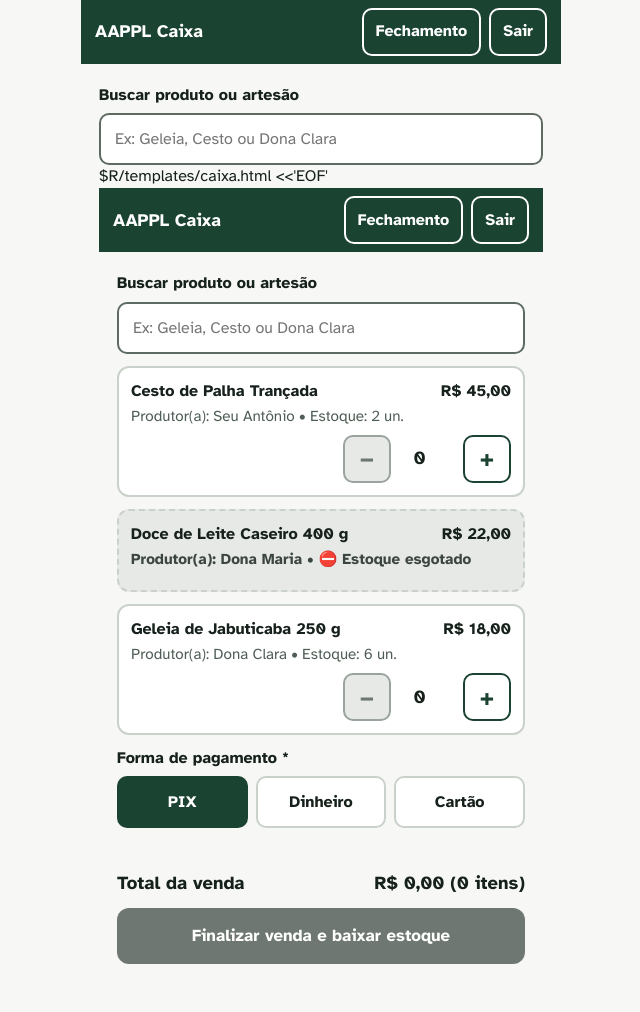
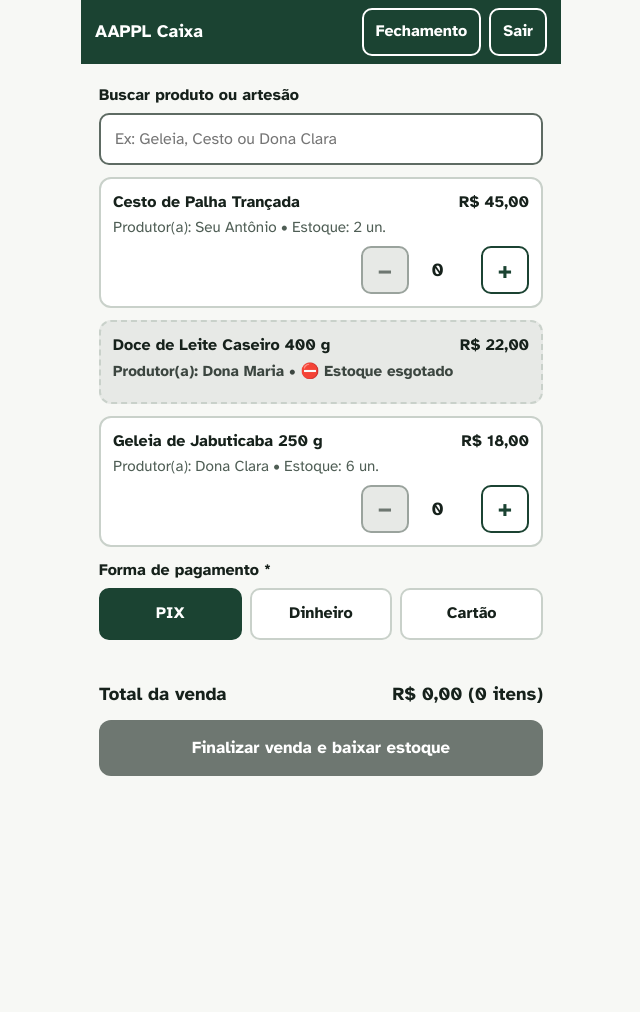
Before and after one commit to engfabiodesalvi/aappl-gestao-artesaos-mvp, a Spring Boot app: page /caixa in a window 1280 px wide. Shown: the whole page, without its empty margins (319-959 px from the left). After the commit the page ends 776 px from the top, so only its background shows below. Run offline with Spring Boot 4, Linux system fonts and the light colour scheme; a user stored in the database is signed in; data comes from the database, SQL or seed files in the repository; some of the project's set-up classes (security, data sources, template engines, error pages and the like) are left out, and stand-ins take their place; some libraries are stand-ins or nearby versions.

Commit message:
fix(caixa): corrige template da tela de caixa com conteúdo duplicado

```diff
--- a/src/main/resources/templates/caixa.html
+++ b/src/main/resources/templates/caixa.html
@@ -1,27 +1,3 @@
-<!DOCTYPE html>
-<html lang="pt-BR" xmlns:th="http://www.thymeleaf.org"
-      xmlns:sec="http://www.thymeleaf.org/extras/spring-security">
-<head th:replace="~{fragments/base :: head('Frente de Caixa')}"></head>
-<body>
-<link rel="stylesheet" th:href="@{/css/caixa.css}">
-<div class="app">
-
-  <header class="barra">
-    <h1>AAPPL Caixa</h1>
-    <nav class="acoes">
-      <a th:href="@{/fechamento}" sec:authorize="hasRole('COORDENADORA')">Fechamento</a>
-      <form th:action="@{/logout}" method="post">
-        <button type="submit">Sair</button>
-      </form>
-    </nav>
-  </header>
-
-  <form th:action="@{/caixa/finalizar}" method="post" class="conteudo" id="form-caixa">
-
-    <div class="campo">
-      <label for="busca">Buscar produto ou artesão</label>
-      <input id="busca" type="search" placeholder="Ex: Geleia, Cesto ou Dona Clara"
-cat > $R/templates/caixa.html <<'EOF'
 <!DOCTYPE html>
 <html lang="pt-BR" xmlns:th="http://www.thymeleaf.org"
       xmlns:sec="http://www.thymeleaf.org/extras/spring-security">
```
